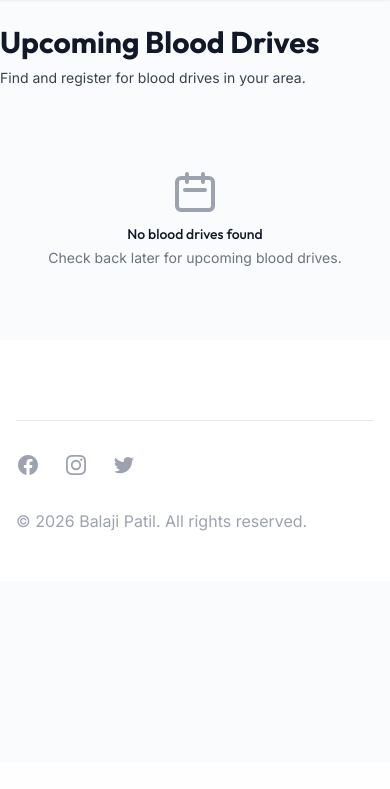
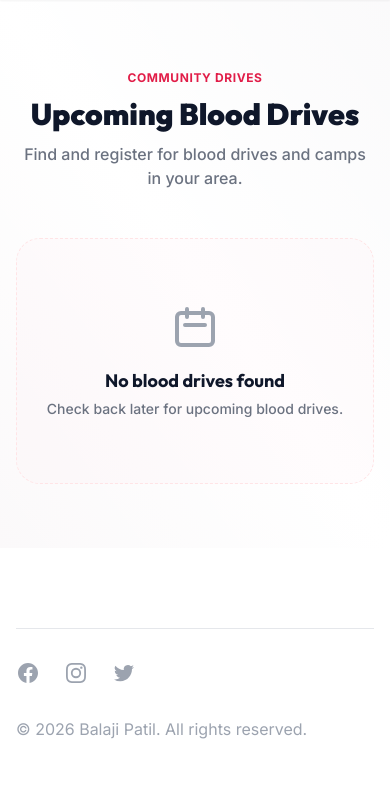
Before and after one commit to BalajiPatil1207/blood_brige_project, a Flask app: page /blood-drives in a window 390 px wide. Shown: the part 81-870 px from the top of the page. Before the commit the page ends 612 px from the top, so only its background shows below. Run offline with Flask 3, Linux system fonts and the light colour scheme; data that the repository does not hold is empty; some libraries are stand-ins or nearby versions.

Commit message:
feat: implement core frontend dashboard templates and initialize application database

```diff
--- a/app/templates/main/blood_drives.html
+++ b/app/templates/main/blood_drives.html
@@ -1,76 +1,63 @@
 {% extends "base.html" %}
 {% block content %}
-<div class="max-w-7xl mx-auto py-6 sm:px-6 lg:px-8">
+<div class="bg-gradient-to-tr from-rose-50/20 via-white to-rose-50/10 py-16 sm:py-24">
+    <div class="max-w-7xl mx-auto px-4 sm:px-6 lg:px-8">
         <!-- Header -->
-    <div class="mb-8">
-        <h1 class="text-3xl font-bold text-gray-900">Upcoming Blood Drives</h1>
-        <p class="mt-2 text-sm text-gray-700">Find and register for blood drives in your area.</p>
+        <div class="mb-12 text-center sm:text-left">
+            <span class="text-primary-600 font-extrabold tracking-wider uppercase text-xs">Community Drives</span>
+            <h1 class="text-3xl sm:text-5xl font-black text-slate-900 mt-2">Upcoming Blood Drives</h1>
+            <p class="mt-2.5 text-base text-gray-500 font-medium">Find and register for blood drives and camps in your area.</p>
         </div>
 
         <!-- Blood Drives Grid -->
-    <div class="grid grid-cols-1 gap-6 sm:grid-cols-2 lg:grid-cols-3">
+        <div class="grid grid-cols-1 gap-8 sm:grid-cols-2 lg:grid-cols-3">
             {% for drive in drives.items %}
-        <div class="bg-white overflow-hidden shadow rounded-lg">
-            <div class="p-6">
-                <div class="flex items-center justify-between">
-                    <h3 class="text-lg font-medium text-gray-900">
-                        <a href="{{ url_for('main.blood_drive_detail', id=drive.id) }}" class="hover:text-red-600">
+            <div class="flex flex-col bg-white border border-rose-100/60 rounded-3xl p-6 shadow-premium hover:shadow-premium-hover transform hover:-translate-y-1 transition duration-300">
+                <div class="flex items-start justify-between mb-4">
+                    <h3 class="text-xl font-bold text-slate-900 hover:text-primary-600 transition duration-150">
+                        <a href="{{ url_for('main.blood_drive_detail', id=drive.id) }}">
                             {{ drive.title }}
                         </a>
                     </h3>
-                    <span class="px-2 inline-flex text-xs leading-5 font-semibold rounded-full
-                        {% if drive.status == 'scheduled' %}bg-green-100 text-green-800
-                        {% elif drive.status == 'completed' %}bg-gray-100 text-gray-800
-                        {% else %}bg-yellow-100 text-yellow-800{% endif %}">
-                        {{ drive.status }}
+                    <span class="px-2.5 py-1 inline-flex text-xs font-bold leading-5 rounded-full select-none
+                        {% if drive.status == 'scheduled' %}bg-green-50 text-green-700
+                        {% elif drive.status == 'completed' %}bg-gray-50 text-gray-500
+                        {% else %}bg-yellow-50 text-yellow-700{% endif %}">
+                        {{ drive.status|upper }}
                     </span>
                 </div>
 
-                <div class="mt-4">
-                    <div class="flex items-center text-sm text-gray-500">
-                        <svg class="flex-shrink-0 mr-1.5 h-5 w-5 text-gray-400" xmlns="http://www.w3.org/2000/svg" viewBox="0 0 20 20" fill="currentColor">
+                <div class="space-y-3 mb-6">
+                    <div class="flex items-center text-sm text-gray-500 font-medium">
+                        <svg class="flex-shrink-0 mr-2 h-5 w-5 text-primary-500" xmlns="http://www.w3.org/2000/svg" viewBox="0 0 20 20" fill="currentColor">
                             <path fill-rule="evenodd" d="M5.05 4.05a7 7 0 119.9 9.9L10 18.9l-4.95-4.95a7 7 0 010-9.9zM10 11a2 2 0 100-4 2 2 0 000 4z" clip-rule="evenodd" />
                         </svg>
                         {{ drive.location }}
                     </div>
 
-                    <div class="mt-2 flex items-center text-sm text-gray-500">
-                        <svg class="flex-shrink-0 mr-1.5 h-5 w-5 text-gray-400" xmlns="http://www.w3.org/2000/svg" viewBox="0 0 20 20" fill="currentColor">
+                    <div class="flex items-center text-sm text-gray-500 font-medium">
+                        <svg class="flex-shrink-0 mr-2 h-5 w-5 text-primary-500" xmlns="http://www.w3.org/2000/svg" viewBox="0 0 20 20" fill="currentColor">
                             <path fill-rule="evenodd" d="M6 2a1 1 0 00-1 1v1H4a2 2 0 00-2 2v10a2 2 0 002 2h12a2 2 0 002-2V6a2 2 0 00-2-2h-1V3a1 1 0 10-2 0v1H7V3a1 1 0 00-1-1zm0 5a1 1 0 000 2h8a1 1 0 100-2H6z" clip-rule="evenodd" />
                         </svg>
                         {{ drive.start_date.strftime('%B %d, %Y') }}
                     </div>
-
-                    {#
-                    <div class="mt-2">
-                        <div class="text-sm text-gray-500">Blood Types Needed:</div>
-                        <div class="mt-1 flex flex-wrap gap-2">
-                            {% for blood_type in drive.blood_types_needed.split(',') %}
-                            <span class="inline-flex items-center px-2.5 py-0.5 rounded-full text-xs font-medium bg-red-100 text-red-800">
-                                {{ blood_type }}
-                            </span>
-                            {% endfor %}
-                        </div>
-                    </div>
-                    #}
                 </div>
 
-                <div class="mt-6">
+                <div class="mt-auto">
                     <a href="{{ url_for('main.blood_drive_detail', id=drive.id) }}"
-                       class="w-full inline-flex justify-center items-center px-4 py-2 border border-transparent text-sm font-medium rounded-md shadow-sm text-white bg-red-600 hover:bg-red-700 focus:outline-none focus:ring-2 focus:ring-offset-2 focus:ring-red-500">
+                       class="w-full inline-flex justify-center items-center px-4 py-3 border.5 border-rose-100 hover:border-primary-600 text-sm font-bold rounded-2xl text-slate-700 hover:text-white hover:bg-primary-600 shadow-sm transition duration-150">
                         View Details
                     </a>
                 </div>
             </div>
-        </div>
             {% else %}
             <div class="col-span-full">
-            <div class="text-center py-12">
+                <div class="text-center py-16 bg-rose-50/20 border border-dashed border-rose-100 rounded-3xl">
                     <svg class="mx-auto h-12 w-12 text-gray-400" xmlns="http://www.w3.org/2000/svg" fill="none" viewBox="0 0 24 24" stroke="currentColor">
                         <path stroke-linecap="round" stroke-linejoin="round" stroke-width="2" d="M8 7V3m8 4V3m-9 8h10M5 21h14a2 2 0 002-2V7a2 2 0 00-2-2H5a2 2 0 00-2 2v12a2 2 0 002 2z" />
                     </svg>
-                <h3 class="mt-2 text-sm font-medium text-gray-900">No blood drives found</h3>
-                <p class="mt-1 text-sm text-gray-500">Check back later for upcoming blood drives.</p>
+                    <h3 class="mt-4 text-lg font-bold text-slate-900">No blood drives found</h3>
+                    <p class="mt-1 text-sm text-gray-500 font-medium">Check back later for upcoming blood drives.</p>
                 </div>
             </div>
             {% endfor %}
@@ -78,11 +65,11 @@
 
         <!-- Pagination -->
         {% if drives.pages > 1 %}
-    <div class="mt-8 flex justify-center">
-        <nav class="relative z-0 inline-flex rounded-md shadow-sm -space-x-px" aria-label="Pagination">
+        <div class="mt-16 flex justify-center">
+            <nav class="relative z-0 inline-flex rounded-2xl shadow-sm -space-x-px bg-white border border-rose-100/50 p-1" aria-label="Pagination">
                 {% if drives.has_prev %}
                 <a href="{{ url_for('main.blood_drives', page=drives.prev_num) }}"
-               class="relative inline-flex items-center px-2 py-2 rounded-l-md border border-gray-300 bg-white text-sm font-medium text-gray-500 hover:bg-gray-50">
+                   class="relative inline-flex items-center px-3 py-2 rounded-xl text-sm font-bold text-gray-500 hover:bg-rose-50 hover:text-primary-600 transition">
                     <span class="sr-only">Previous</span>
                     <svg class="h-5 w-5" xmlns="http://www.w3.org/2000/svg" viewBox="0 0 20 20" fill="currentColor" aria-hidden="true">
                         <path fill-rule="evenodd" d="M12.707 5.293a1 1 0 010 1.414L9.414 10l3.293 3.293a1 1 0 01-1.414 1.414l-4-4a1 1 0 010-1.414l4-4a1 1 0 011.414 0z" clip-rule="evenodd" />
@@ -93,17 +80,17 @@
                 {% for page_num in drives.iter_pages(left_edge=2, left_current=2, right_current=3, right_edge=2) %}
                     {% if page_num %}
                         {% if page_num == drives.page %}
-                    <span class="relative inline-flex items-center px-4 py-2 border border-red-500 bg-red-50 text-sm font-medium text-red-600">
+                        <span class="relative inline-flex items-center px-4 py-2 rounded-xl text-sm font-black bg-primary-50 text-primary-600 select-none">
                             {{ page_num }}
                         </span>
                         {% else %}
                         <a href="{{ url_for('main.blood_drives', page=page_num) }}"
-                       class="relative inline-flex items-center px-4 py-2 border border-gray-300 bg-white text-sm font-medium text-gray-700 hover:bg-gray-50">
+                           class="relative inline-flex items-center px-4 py-2 rounded-xl text-sm font-bold text-gray-500 hover:bg-rose-50 hover:text-primary-600 transition">
                             {{ page_num }}
                         </a>
                         {% endif %}
                     {% else %}
-                    <span class="relative inline-flex items-center px-4 py-2 border border-gray-300 bg-white text-sm font-medium text-gray-700">
+                        <span class="relative inline-flex items-center px-4 py-2 text-sm font-bold text-gray-400 select-none">
                             ...
                         </span>
                     {% endif %}
@@ -111,7 +98,7 @@
 
                 {% if drives.has_next %}
                 <a href="{{ url_for('main.blood_drives', page=drives.next_num) }}"
-               class="relative inline-flex items-center px-2 py-2 rounded-r-md border border-gray-300 bg-white text-sm font-medium text-gray-500 hover:bg-gray-50">
+                   class="relative inline-flex items-center px-3 py-2 rounded-xl text-sm font-bold text-gray-500 hover:bg-rose-50 hover:text-primary-600 transition">
                     <span class="sr-only">Next</span>
                     <svg class="h-5 w-5" xmlns="http://www.w3.org/2000/svg" viewBox="0 0 20 20" fill="currentColor" aria-hidden="true">
                         <path fill-rule="evenodd" d="M7.293 14.707a1 1 0 010-1.414L10.586 10 7.293 6.707a1 1 0 011.414-1.414l4 4a1 1 0 010 1.414l-4 4a1 1 0 01-1.414 0z" clip-rule="evenodd" />
@@ -122,4 +109,5 @@
         </div>
         {% endif %}
     </div>
+</div>
 {% endblock %}
```
Lines whose indentation alone changed are shown as unchanged.
